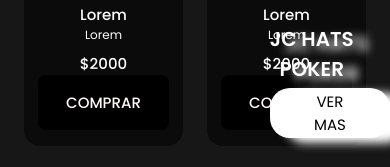
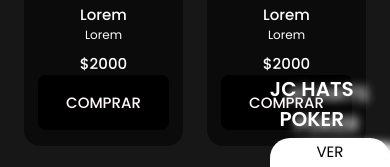
Before and after one commit to Gio-Zam161205/Maven-Jhian, a plain HTML site: page index.html in a window 390 px wide. Shown: the part 3076-3243 px from the top of the page. Drawn offline with nearby package versions, Linux system fonts and the light colour scheme.

Commit message:
Update style.css

```diff
--- a/css/style.css
+++ b/css/style.css
@@ -987,7 +987,7 @@ button {
     position: absolute;
     left: 65%;
     filter: drop-shadow(15px 5px 5px #FFFFFF);
-    top: 3100px;
+    top: 3150px;
 }
 }
 
```
